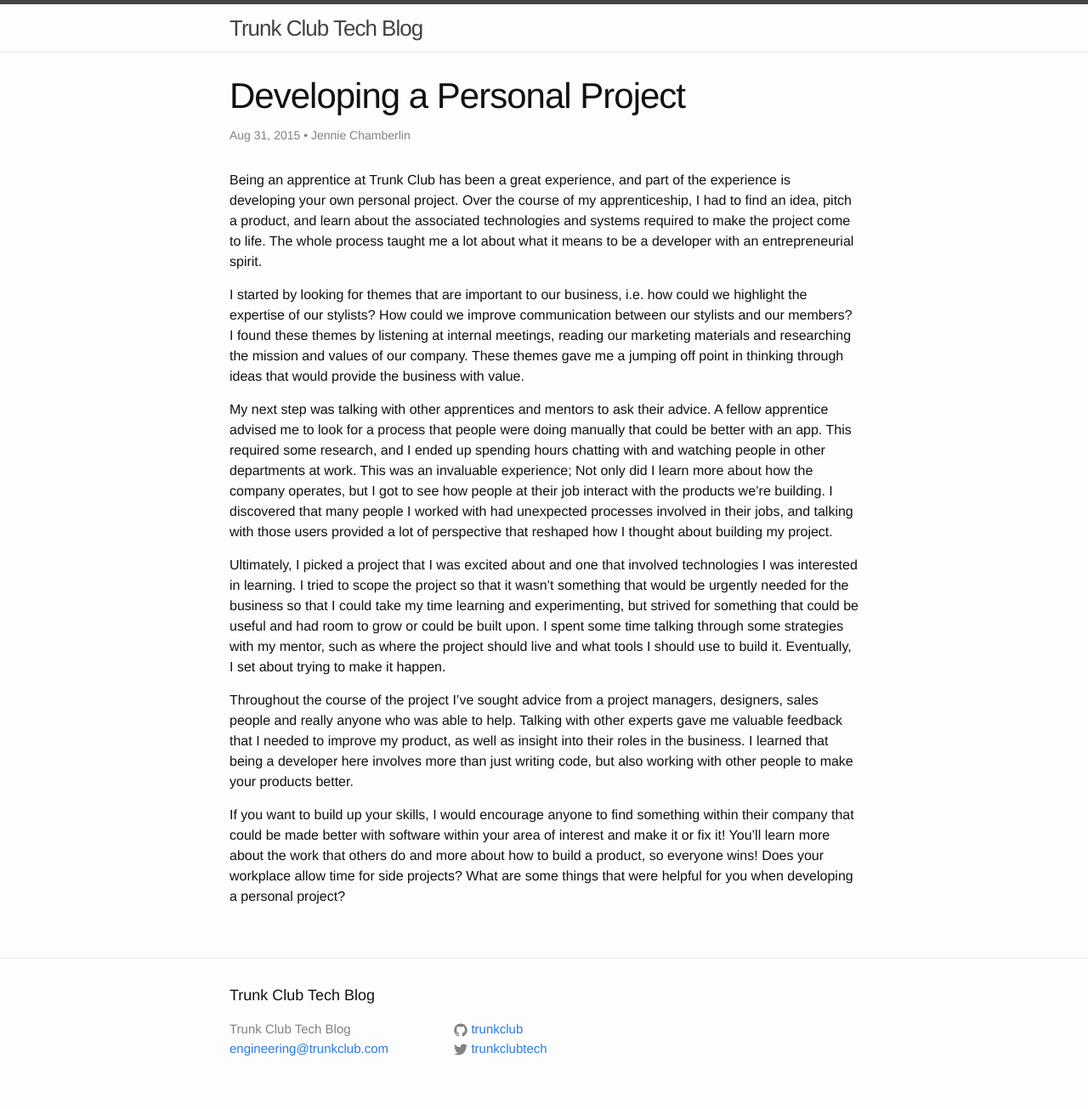
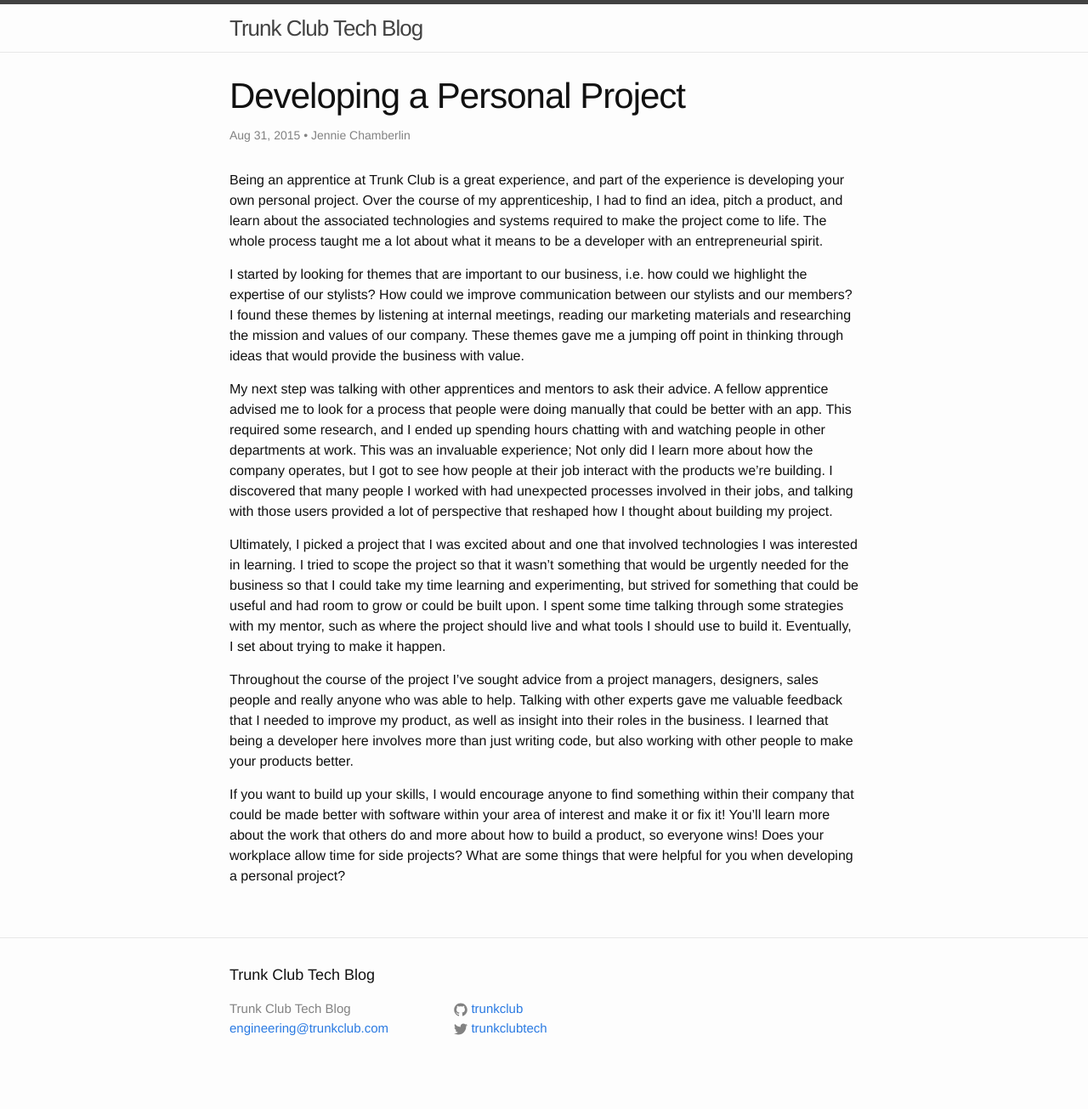
Before and after one commit to trunkclub/trunkclub.github.io, a Jekyll site: the page built from _posts/2015-08-31-developing-a-personal-project.md, in a window 1280 px wide. Shown: the whole page at 85% size. Built offline with Jekyll 4.4.1, drawn with Linux system fonts in a browser that asks for light colours; comment, search, counter and statistics services are not loaded; after the commit the page ends 1281 px from its top, so only the background shows below that.

Commit message:
fixed another typo

```diff
--- a/_posts/2015-08-31-developing-a-personal-project.md
+++ b/_posts/2015-08-31-developing-a-personal-project.md
@@ -6,7 +6,7 @@
 author: Jennie Chamberlin
 ---
 
-Being an apprentice at Trunk Club has been a great experience, and part of the experience is developing your own personal project. Over the course of my apprenticeship, I had to find an idea, pitch a product, and learn about the associated technologies and systems required to make the project come to life. The whole process taught me a lot about what it means to be a developer with an entrepreneurial spirit.
+Being an apprentice at Trunk Club is a great experience, and part of the experience is developing your own personal project. Over the course of my apprenticeship, I had to find an idea, pitch a product, and learn about the associated technologies and systems required to make the project come to life. The whole process taught me a lot about what it means to be a developer with an entrepreneurial spirit.
 
 <!--more-->
 
```
